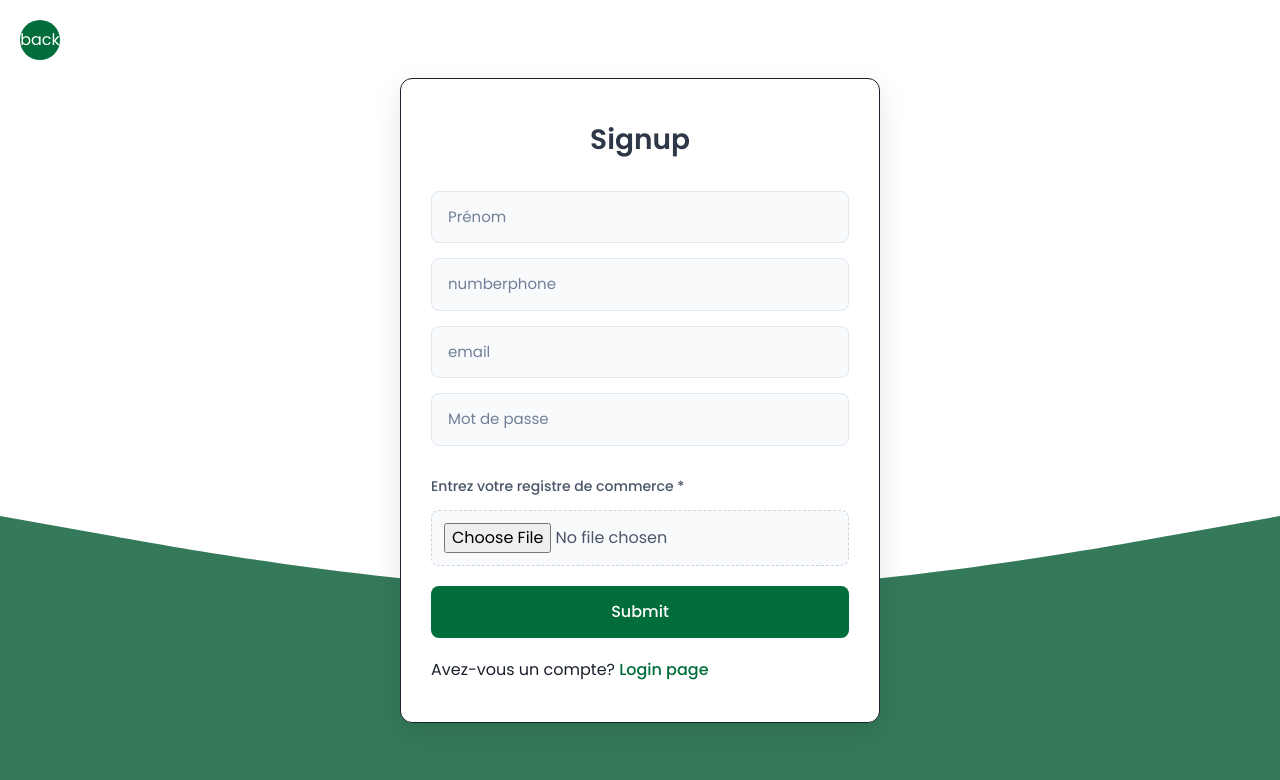
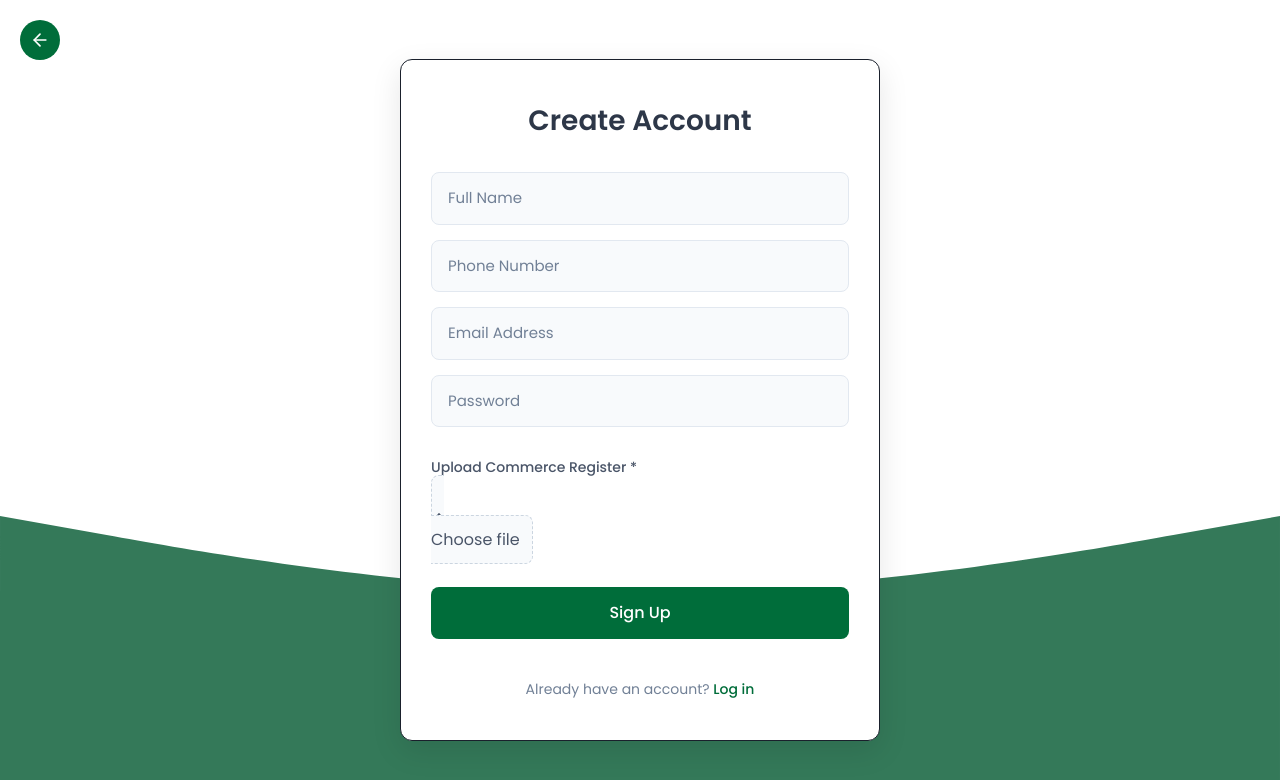
Before and after one commit to bh-s/React-pfe, a React (Vite) app in the folder pfefrontend/: page /signup in a window 1280 px wide. Shown: the top 780 px of the page. Built offline with nearby package versions, Linux system fonts and the light colour scheme; no server answers; what @react-pdf/renderer would draw is missing.

Commit message:
Update Register.jsx

```diff
--- a/pfefrontend/src/Pages_accueil/Utilisateurs/Register/Register.jsx
+++ b/pfefrontend/src/Pages_accueil/Utilisateurs/Register/Register.jsx
@@ -1,13 +1,15 @@
 import React, { useState } from "react";
 import axios from "axios";
+import { useNavigate, Link } from "react-router-dom";
+import { FiArrowLeft, FiUpload } from "react-icons/fi";
 import './Register.css';
-import { useNavigate, Link } from "react-router-dom";
-import bg from '../../../Assets/wave (2).svg'
+import bg from '../../../Assets/wave (2).svg';
 
 function Signup() {
     const navigate = useNavigate();
     const [error, setError] = useState('');
     const [isSubmitting, setIsSubmitting] = useState(false);
+    const [fileName, setFileName] = useState('');
 
     const [formData, setFormData] = useState({
         name: '',
@@ -23,25 +25,29 @@ function Signup() {
 
     const handleFileChange = (e) => {
         const file = e.target.files[0];
-        setFormData({ ...formData, file });
+        if (file) {
+            setFileName(file.name);
             const reader = new FileReader();
             reader.onloadend = () => {
                 setFormData({ ...formData, fileBase64: reader.result });
             };
             reader.readAsDataURL(file);
+        }
     };
 
     const handleSubmit = async (e) => {
         e.preventDefault();
         if (isSubmitting) return;
         setIsSubmitting(true);
+        setError('');
 
         const { name, phoneNumber, email, password, fileBase64 } = formData;
         if (!name || !phoneNumber || !email || !password || !fileBase64) {
-            setError("Veuillez remplir tous les champs.");
+            setError("Please fill in all fields.");
             setIsSubmitting(false);
             return;
         }
+
         try {
             const userData = {
                 ...formData,
@@ -49,18 +55,17 @@ function Signup() {
             };
             const response = await axios.post(`${import.meta.env.VITE_API_URL}/register`, userData);
             const { data } = response;
-            console.log(response.data);
+
             if (data.token) {
-                console.log("Token:", data.token);
                 localStorage.setItem('token', data.token);
                 localStorage.setItem('email', formData.email);
                 navigate("/pending");
             } else {
-                setError(data.message);
+                setError(data.message || "Registration failed. Please try again.");
             }
         } catch (error) {
             if (error.response) {
-                setError(error.response.data.message);
+                setError(error.response.data.message || "Registration failed. Please check your details.");
             } else {
                 setError("An unexpected error occurred. Please try again later.");
             }
@@ -69,30 +74,89 @@ function Signup() {
         }
     };
 
+    return (
+        <div className="signup-container">
+            <button className="button-back" onClick={() => navigate("/")}>
+                <FiArrowLeft size={20} />
+            </button>
 
-    return (
-        <><div className="card-container">
-            <button className="button-back" onClick={() => {
-                navigate("/")
-            }}>back</button>
+            <div className="card-container">
                 <div className="card">
                     <form onSubmit={handleSubmit}>
-                    <h1>Signup</h1>
-                    <input className="input2" type="text" name="name" placeholder="Prénom" onChange={handleChange} />
-                    <input className="input2" type="text" name="phoneNumber" placeholder="numberphone" onChange={handleChange} />
-                    <input className="input2" type="email" name="email" placeholder="email" onChange={handleChange} />
-                    <input className="input2" type="password" name="password" placeholder="Mot de passe" onChange={handleChange} />
-                    <label className="register-label">Entrez votre registre de commerce *</label>
-                    <input type="file" id="file" name="file" className="file-input-button" onChange={handleFileChange} />
-                    <button type="submit" className="btn" disabled={isSubmitting}>Submit</button>
-                    <div>
-                        <p>Avez-vous un compte?<Link to="/login" className="a"> {' '}Login page</Link></p>
+                        <h1>Create Account</h1>
+
+                        <input
+                            className="input2"
+                            type="text"
+                            name="name"
+                            placeholder="Full Name"
+                            onChange={handleChange}
+                            required
+                        />
+
+                        <input
+                            className="input2"
+                            type="tel"
+                            name="phoneNumber"
+                            placeholder="Phone Number"
+                            onChange={handleChange}
+                            required
+                        />
+
+                        <input
+                            className="input2"
+                            type="email"
+                            name="email"
+                            placeholder="Email Address"
+                            onChange={handleChange}
+                            required
+                        />
+
+                        <input
+                            className="input2"
+                            type="password"
+                            name="password"
+                            placeholder="Password"
+                            onChange={handleChange}
+                            required
+                        />
+
+                        <label className="register-label">Upload Commerce Register *</label>
+                        <div className="file-input-container">
+                            <label htmlFor="file" className="file-input-button">
+                                <FiUpload style={{ marginRight: '8px' }} />
+                                {fileName || "Choose file"}
+                            </label>
+                            <input
+                                type="file"
+                                id="file"
+                                name="file"
+                                onChange={handleFileChange}
+                                style={{ display: 'none' }}
+                                required
+                            />
+                        </div>
+
+                        <button
+                            type="submit"
+                            className="btn"
+                            disabled={isSubmitting}
+                        >
+                            {isSubmitting ? 'Creating Account...' : 'Sign Up'}
+                        </button>
+
+                        <div className="login-footer">
+                            <p>Already have an account? <Link to="/login" className="a">Log in</Link></p>
                         </div>
                     </form>
+
                     {error && <div className="error-message">{error}</div>}
                 </div>
             </div>
-            <img src={bg} alt="" className="bg-image" /></>
+
+            <img src={bg} alt="background wave" className="bg-image" />
+        </div>
     );
 }
+
 export default Signup;
```
Lines whose indentation alone changed are shown as unchanged.
